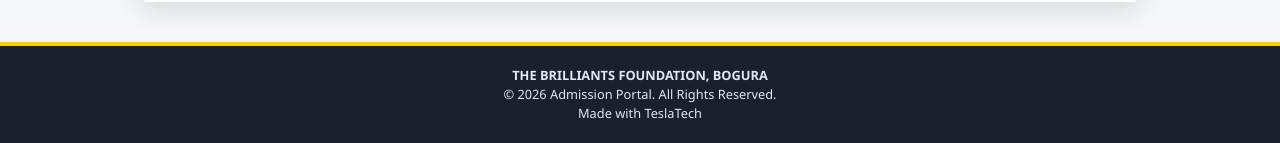
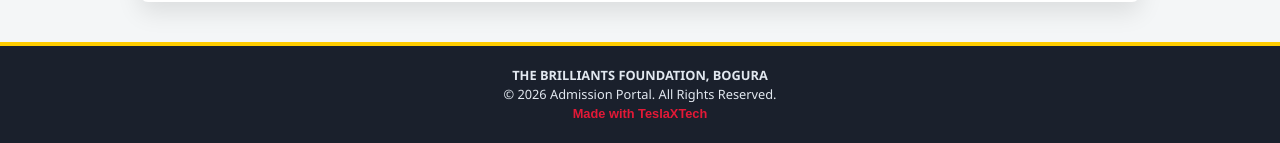
Before and after one commit to teshahriar/tbftest, a Flask app: page /apply in a window 1280 px wide. Shown: the part 1347-1490 px from the top of the page. Run offline with Flask 3, Linux system fonts and the light colour scheme; data that the repository does not hold is empty; some libraries are stand-ins or nearby versions.

Commit message:
Update base.html

```diff
--- a/templates/base.html
+++ b/templates/base.html
@@ -52,6 +52,19 @@
             from { opacity:0; transform: translateY(-8px); }
             to { opacity:1; transform: translateY(0); }
         }
+
+    .tesla-link {
+    text-decoration: none; /* Removes underline */
+    color: #e31937;        /* Tesla-style red */
+    font-weight: bold;
+    font-family: Arial, sans-serif;
+    transition: 0.3s;
+}
+
+.tesla-link:hover {
+    color: #000000;        /* Changes color on hover */
+    text-decoration: underline;
+}
     </style>
 
     {% block extra_css %}{% endblock %}
@@ -105,7 +118,9 @@
     <footer>
         <p><strong>THE BRILLIANTS FOUNDATION, BOGURA</strong></p>
         <p>&copy; 2026 Admission Portal. All Rights Reserved.</p>
-        <p>Made with TeslaTech</p>
+        <a href="https://teslaxtech.onrender.com/" class="tesla-link">
+  Made with TeslaXTech
+</a>
     </footer>
 
     <!-- ===== SCRIPTS ===== -->
```
